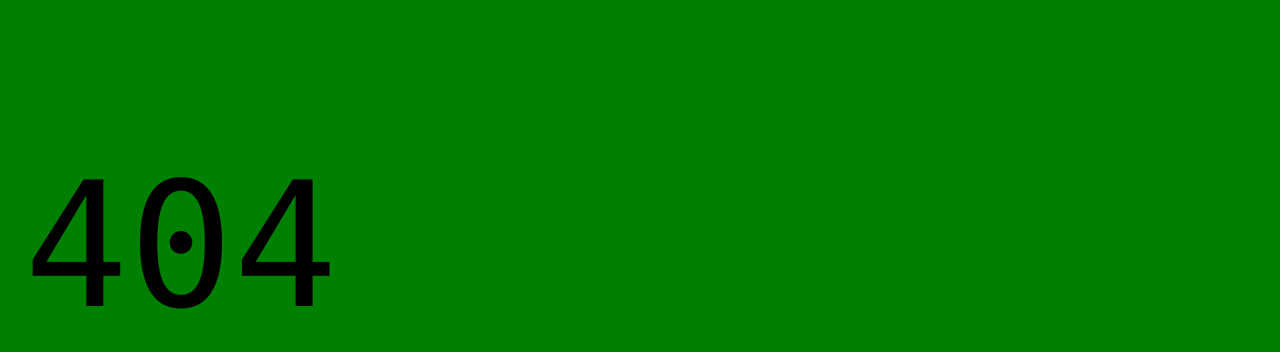
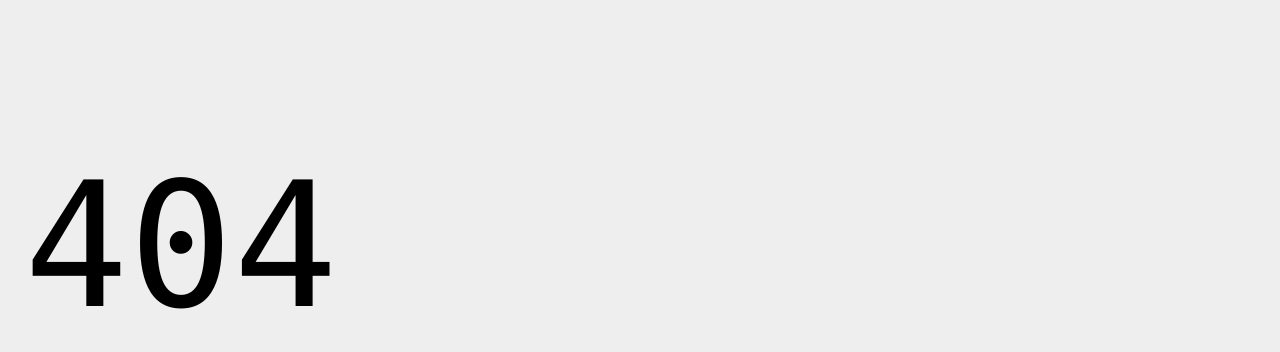
Before and after one commit to deckreyes/xsc-wknd-xwalk, a website: page 404.html in a window 1280 px wide. Shown: the part 128-480 px from the top of the page. Drawn offline with Linux system fonts and the light colour scheme; files whose address does not match are found by name; a web font is replaced by a local one.

Commit message:
Background color change

```diff
--- a/styles/styles.css
+++ b/styles/styles.css
@@ -16,7 +16,7 @@
 
   --link-color: black;
   --link-hover-color: black;
-  --background-color: green;
+  --background-color: #eee;
   --overlay-background-color: #eee;
   --highlight-background-color: #ccc;
   --text-color: #202020;
```
